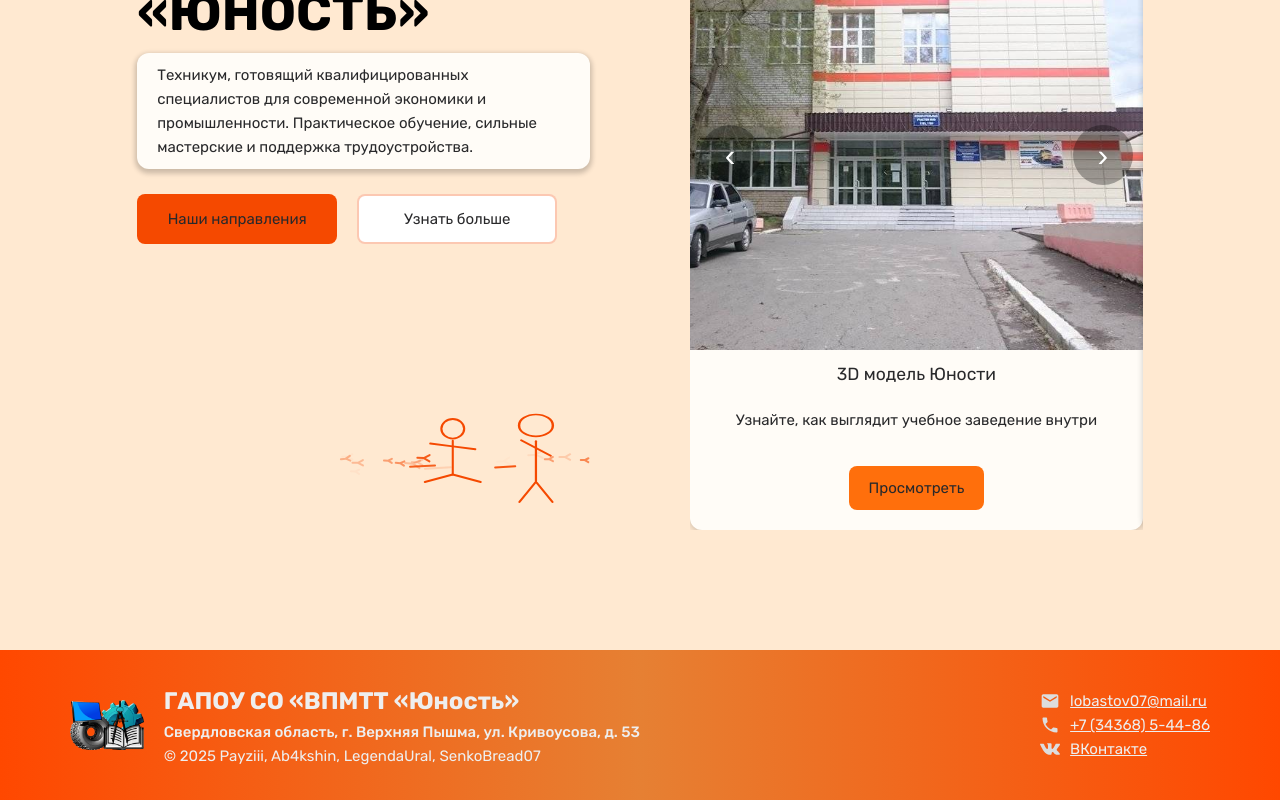
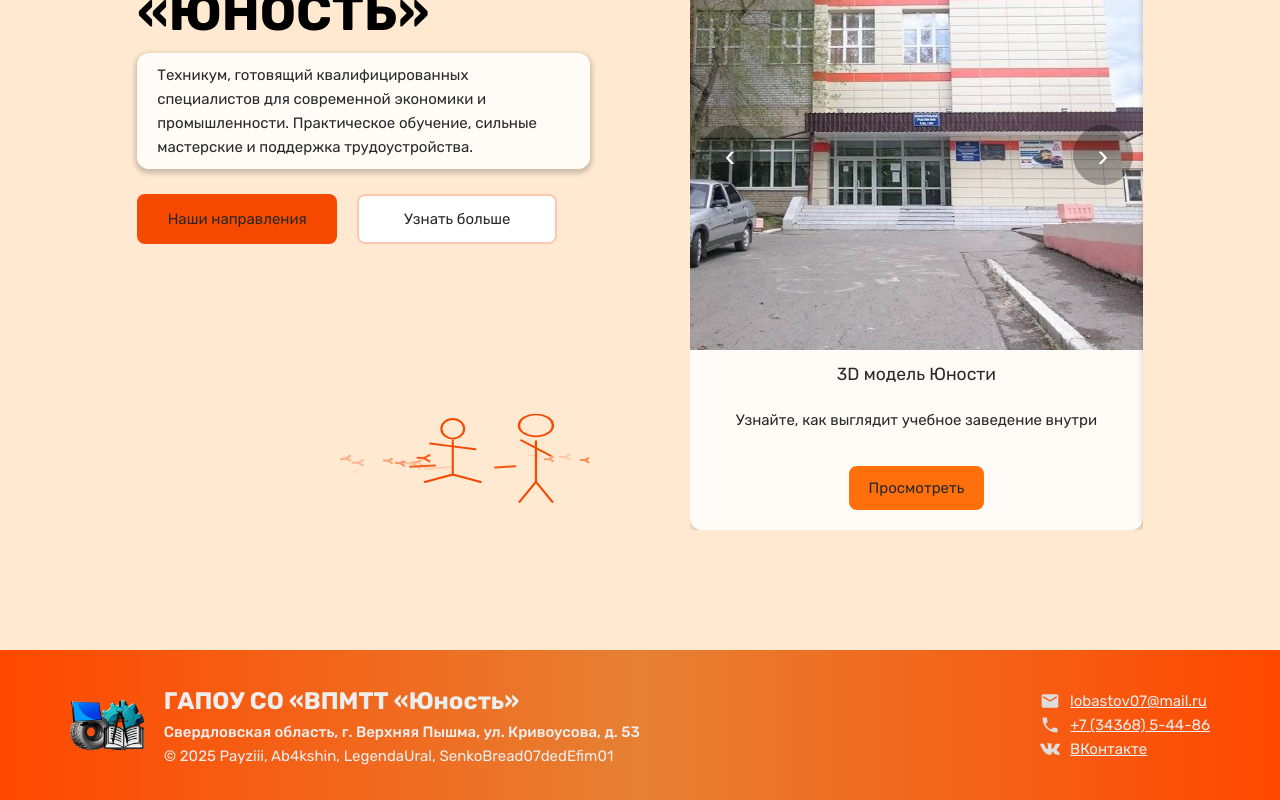
Before and after one commit to Payziii/Unost, a Vue app: page / in a window 1280 px wide. Shown: the part 265-1065 px from the top of the page. Built offline with nearby package versions, Linux system fonts and the light colour scheme.

Commit message:
Добавил Ефима

```diff
--- a/src/components/Footer.vue
+++ b/src/components/Footer.vue
@@ -16,6 +16,7 @@ import { ref, onMounted } from 'vue';
             <a href="https://github.com/Ab4kshin" target="_blank">Ab4kshin</a>,
             <a href="https://github.com/LegendaUral" target="_blank">LegendaUral</a>,
             <a href="https://github.com/SenkoBread07" target="_blank">SenkoBread07</a>
+            <a href="https://github.com/dedEfim01" target="_blank">dedEfim01</a>
           </h3>
         </div>
       </div>
```
